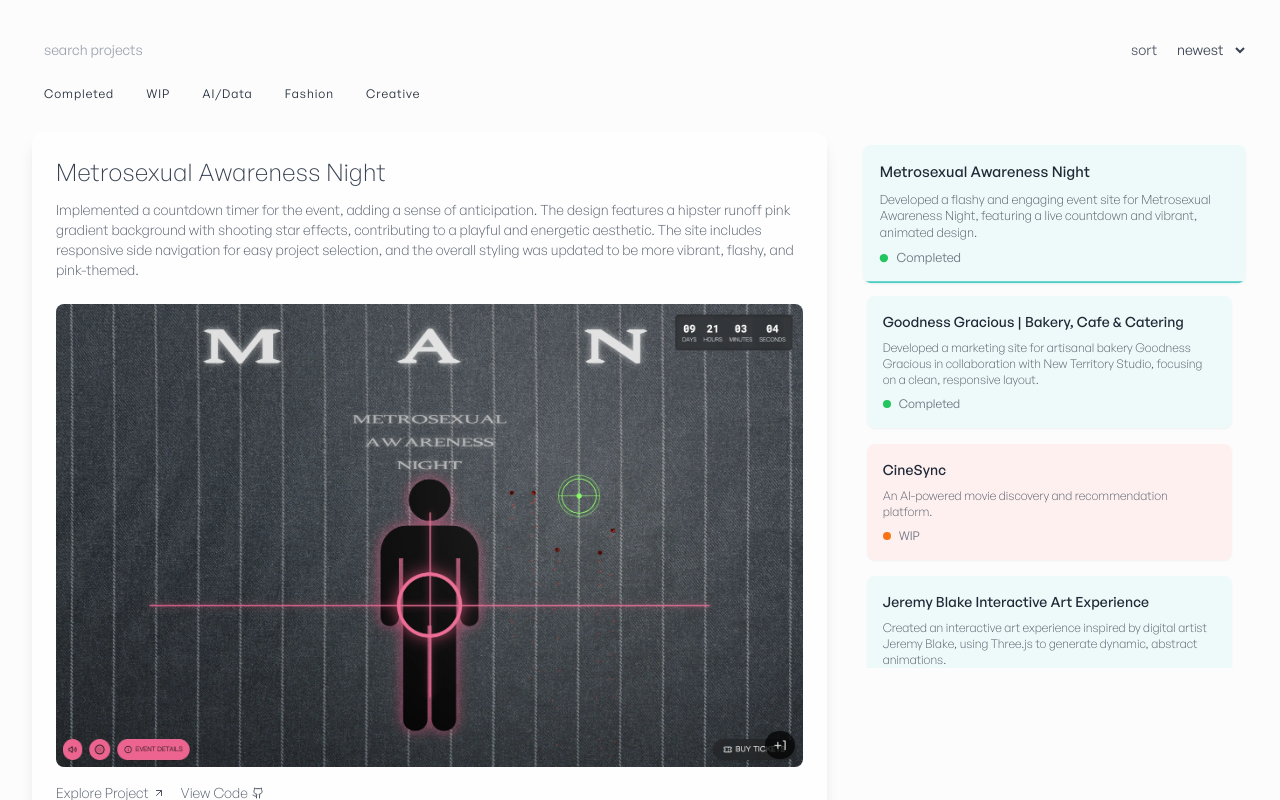
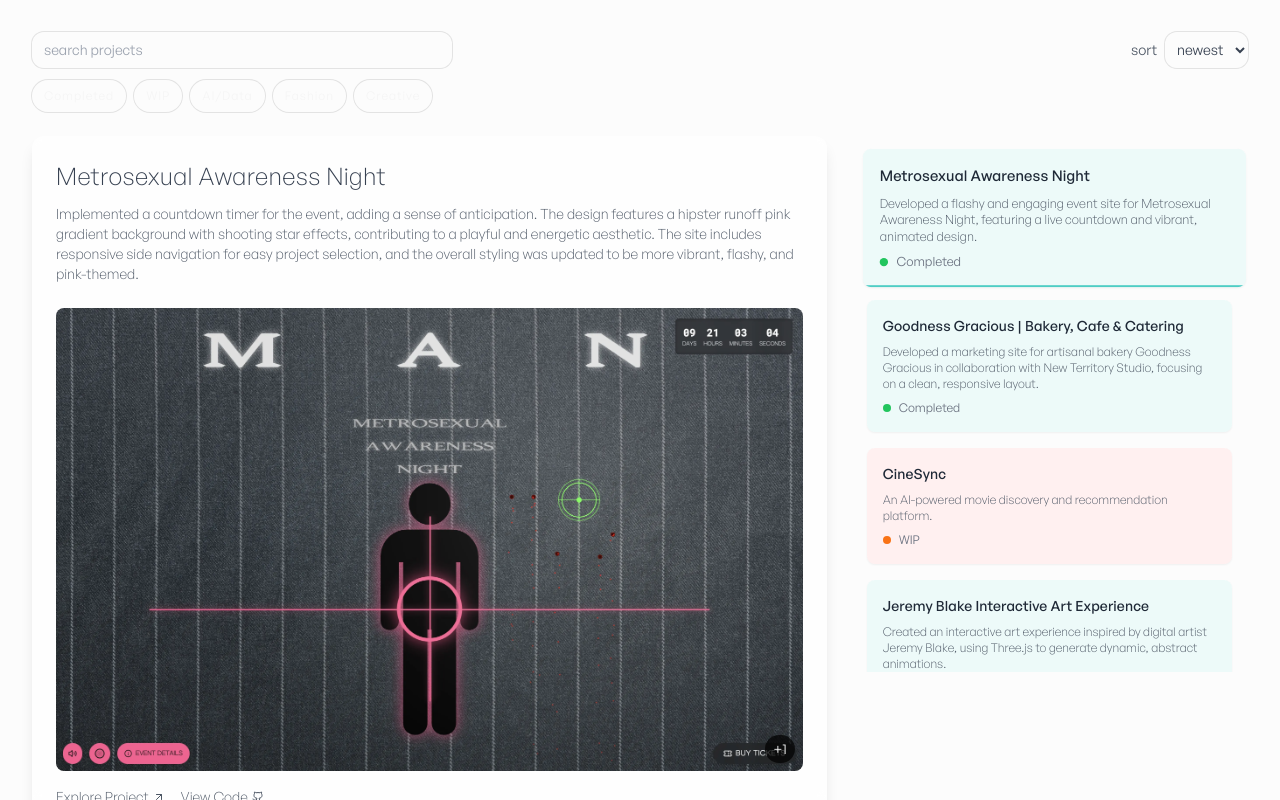
Before and after one commit to maxwellyoung/dev.maxwellyoung.info, a Next.js app: page /projects in a window 1280 px wide. Built offline with nearby package versions, Linux system fonts and the light colour scheme; no server answers.

Commit message:
fix(projects): use hsl(var(--token)) for pills and inputs; ensure active pill visible

```diff
--- a/src/app/projects/page.tsx
+++ b/src/app/projects/page.tsx
@@ -131,14 +131,14 @@ export default function ProjectsShowcase() {
             value={query}
             onChange={(e) => setQuery(e.target.value)}
             placeholder="search projects"
-            className="h-9 rounded-xl bg-transparent px-3 text-sm outline-none ring-1 ring-[var(--surface)] focus:ring-[var(--accent)] w-[min(420px,100%)] placeholder-gray-400"
+            className="h-9 rounded-xl bg-transparent px-3 text-sm outline-none ring-1 ring-[hsl(var(--border))] focus:ring-[hsl(var(--accent))] w-[min(420px,100%)] placeholder-gray-400"
           />
           <div className="ml-auto flex items-center gap-2 text-sm">
             <label className="text-gray-600 dark:text-gray-300">sort</label>
             <select
               value={sortBy}
               onChange={(e) => setSortBy(e.target.value as SortKey)}
-              className="h-9 rounded-xl bg-transparent px-2 text-sm outline-none ring-1 ring-[var(--surface)] focus:ring-[var(--accent)] text-gray-700 dark:text-gray-200"
+              className="h-9 rounded-xl bg-transparent px-2 text-sm outline-none ring-1 ring-[hsl(var(--border))] focus:ring-[hsl(var(--accent))] text-gray-700 dark:text-gray-200"
             >
               <option value="newest">newest</option>
               <option value="oldest">oldest</option>
@@ -159,10 +159,10 @@ export default function ProjectsShowcase() {
                     )
                   }
                   className={
-                    "h-7 px-3 rounded-full text-xs tracking-[0.08em] transition " +
+                    "h-8 px-3 rounded-full text-xs tracking-[0.08em] transition-colors duration-150 ease-[var(--ease-brand)] " +
                     (active
-                      ? "bg-[var(--accent)] text-white ring-2 ring-[var(--accent)]"
-                      : "ring-1 ring-[var(--surface)] hover:ring-[var(--accent)]")
+                      ? "bg-[hsl(var(--accent))] text-white ring-1 ring-[hsl(var(--accent))]"
+                      : "text-muted ring-1 ring-[hsl(var(--border))] hover:ring-[hsl(var(--accent))]/60")
                   }
                   aria-pressed={active}
                 >
--- a/src/components/ShowcaseClient.tsx
+++ b/src/components/ShowcaseClient.tsx
@@ -341,12 +341,12 @@ function Header({
         <label className="sr-only" htmlFor="search">
           search projects
         </label>
-          <input
+        <input
           id="search"
           value={query}
           onChange={(e) => onQuery(e.target.value)}
           placeholder="search projects"
-            className="h-9 rounded-xl bg-transparent px-3 text-sm outline-none ring-1 ring-[hsl(var(--border))] focus:ring-[hsl(var(--accent))] w-[min(420px,100%)]"
+          className="h-9 rounded-xl bg-transparent px-3 text-sm outline-none ring-1 ring-[hsl(var(--border))] focus:ring-[hsl(var(--accent))] w-[min(420px,100%)]"
         />
         <div className="ml-auto flex items-center gap-2 text-sm">
           <label className="text-muted" htmlFor="sort">
```
